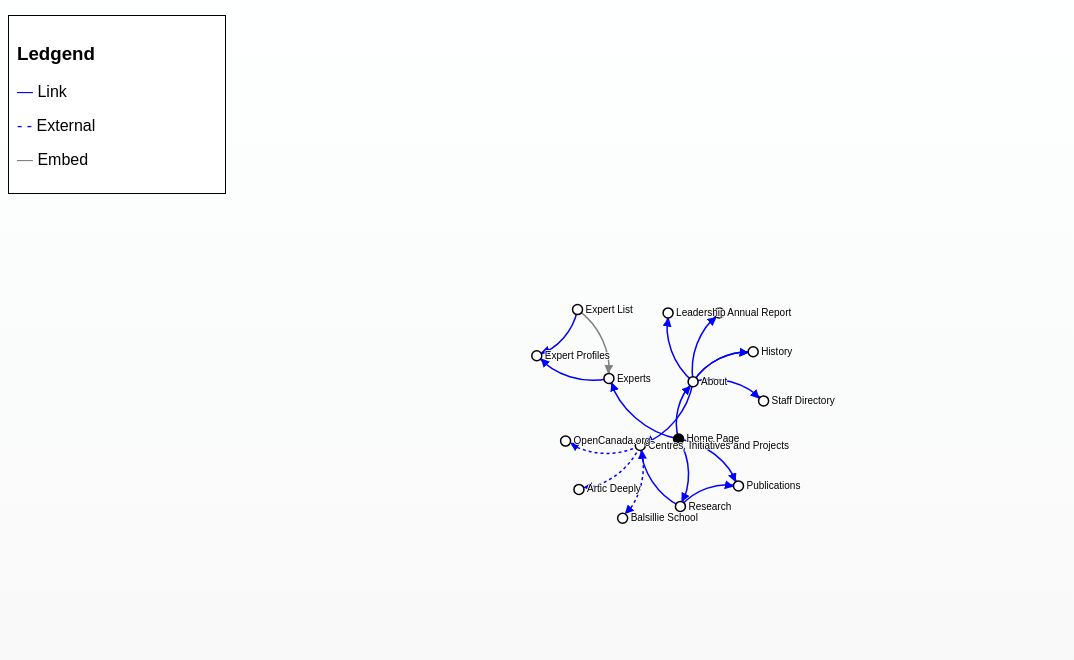
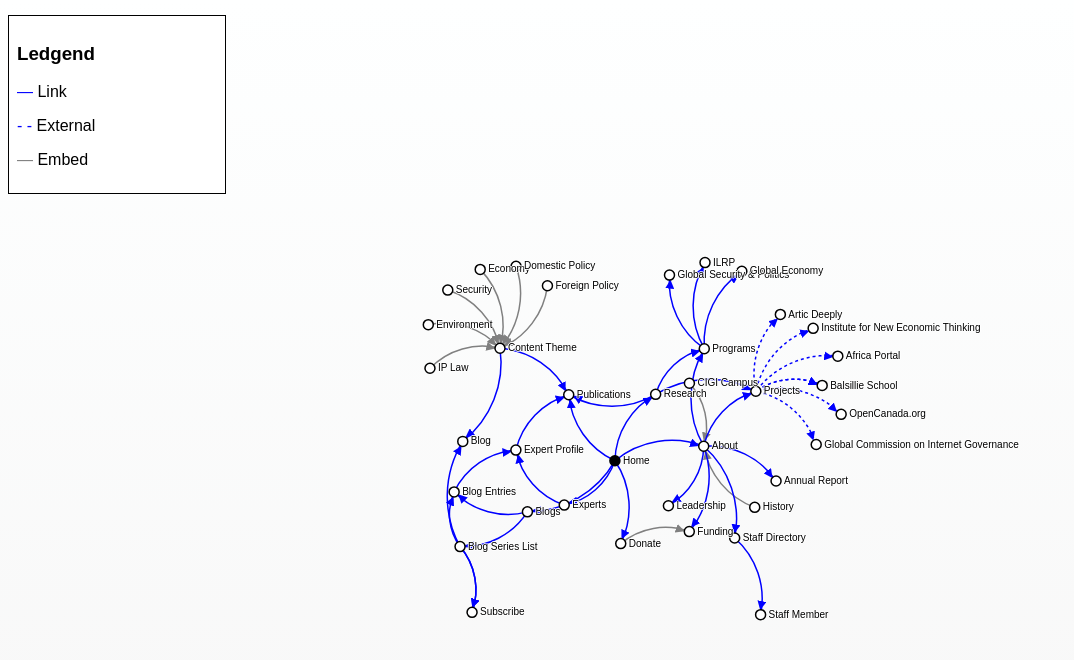
Before and after one commit to CIGIHub/CIGI-Online-Site-Map, a plain HTML site: page index.html in a window 1280 px wide. Shown: the whole page, without its empty margins (0-1074 px from the left). Drawn offline with nearby package versions, Linux system fonts and the light colour scheme.

Commit message:
Site Map v1
Too Cluttered. Needs Simplification.

```diff
--- a/index.html
+++ b/index.html
@@ -17,24 +17,58 @@
     <script>
 
     var links = [
-      {source: "Home Page", target: "About", type: "link"},
-      {source: "Home Page", target: "Publications", type: "link"},
-      {source: "Home Page", target: "Experts", type: "link"},
-      {source: "Home Page", target: "Research", type: "link"},
+      // Home Page Links
+      {source: "Home", target: "About", type: "link"},
+      {source: "Home", target: "Publications", type: "link"},
+      {source: "Home", target: "Experts", type: "link"},
+      {source: "Home", target: "Research", type: "link"},
+      {source: "Home", target: "Donate", type: "link"},
+      {source: "Home", target: "Blogs", type: "link"},
+        // Blog
+      {source: "Blogs", target: "Blog Series List", type: "link"},
+      {source: "Blogs", target: "Blog Entries", type: "link"},
+      {source: "Blog Series List", target: "Blog Entries", type: "link"},
+      {source: "Blog Series List", target: "Blog", type: "link"},
+      {source: "Blog Series List", target: "Subscribe", type: "link"},
+      {source: "Blog Series List", target: "Subscribe", type: "link"},
+      {source: "Blog Entries", target: "Expert Profile", type: "link"},
+        // About
+      {source: "CIGI Campus", target: "About", type: "embed"},
+      {source: "History", target: "About", type: "embed"},
+      {source: "Donate", target: "Funding", type: "embed"},
+
       {source: "About", target: "Leadership", type: "link"},
+      {source: "About", target: "Annual Report", type: "link"},
+      {source: "About", target: "Projects", type: "link"},
+      {source: "About", target: "Programs", type: "link"},
+      {source: "About", target: "Funding", type: "link"},
       {source: "About", target: "Staff Directory", type: "link"},
-      {source: "About", target: "Annual Report", type: "link"},
-      {source: "About", target: "History", type: "link"},
-      {source: "About", target: "History", type: "link"},
-      {source: "About", target: "Centres, Initiatives and Projects", type: "link"},
-      {source: "Research", target: "Centres, Initiatives and Projects", type: "link"},
+      {source: "Staff Directory", target: "Staff Member", type: "link"},
+        // Research
+      {source: "Research", target: "Programs", type: "link"},
+      {source: "Research", target: "Projects", type: "link"},
       {source: "Research", target: "Publications", type: "link"},
-      {source: "Centres, Initiatives and Projects", target: "OpenCanada.org", type: "nofollow"},
-      {source: "Centres, Initiatives and Projects", target: "Artic Deeply", type: "nofollow"},
-      {source: "Centres, Initiatives and Projects", target: "Balsillie School", type: "nofollow"},
-      {source: "Experts", target: "Expert Profiles", type: "link"},
-      {source: "Expert List", target: "Experts", type: "embed"},
-      {source: "Expert List", target: "Expert Profiles", type: "link"}
+      {source: "Programs", target: "ILRP", type: "link"},
+      {source: "Programs", target: "Global Security & Politics", type: "link"},
+      {source: "Programs", target: "Global Economy", type: "link"},
+      {source: "Projects", target: "OpenCanada.org", type: "nofollow"},
+      {source: "Projects", target: "Artic Deeply", type: "nofollow"},
+      {source: "Projects", target: "Balsillie School", type: "nofollow"},
+      {source: "Projects", target: "Balsillie School", type: "nofollow"},
+      {source: "Projects", target: "Global Commission on Internet Governance", type: "nofollow"},
+      {source: "Projects", target: "Africa Portal", type: "nofollow"},
+      {source: "Projects", target: "Institute for New Economic Thinking", type: "nofollow"},
+      {source: "Experts", target: "Expert Profile", type: "link"},
+      {source: "Expert Profile", target: "Publications", type: "link"},
+        // Content themes
+      {source: "Content Theme", target: "Publications", type: "link"},
+      {source: "Content Theme", target: "Blog", type: "link"},
+      {source: "Environment", target: "Content Theme", type: "embed"},
+      {source: "Economy", target: "Content Theme", type: "embed"},
+      {source: "Domestic Policy", target: "Content Theme", type: "embed"},
+      {source: "Foreign Policy", target: "Content Theme", type: "embed"},
+      {source: "Security", target: "Content Theme", type: "embed"},
+      {source: "IP Law", target: "Content Theme", type: "embed"},
     ];
 
     </script>
```
